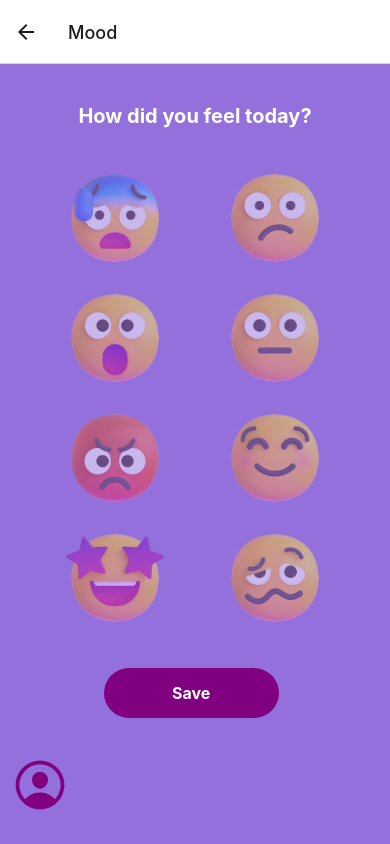
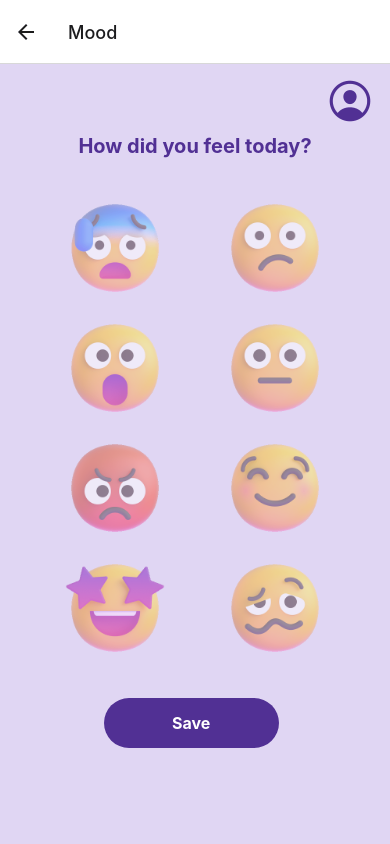
Before and after one commit to paulagambus/Mood-sync, a React Native app: screen /Mood in a window 390 px wide. Built offline with nearby package versions, Linux system fonts and the light colour scheme.

Commit message:
design edited

```diff
--- a/Screens/MoodScreen.js
+++ b/Screens/MoodScreen.js
@@ -47,6 +47,12 @@ export default function MoodScreen ({navigation}) {
 
   return (
     <SafeAreaView style={styles.container1}>
+      <TouchableOpacity style={styles.profileButton} onPress={toggleProfileModal}>
+        <View >
+          <Ionicons name="person-circle-outline" size={50} color={colors.DARK_PURPLE} />
+        </View>
+      </TouchableOpacity>
+      <ProfileModal isVisible={isProfileModalVisible} onClose={toggleProfileModal} />
       <View style={styles.header}>
         <Text style={styles.headerText}>How did you feel today?</Text>
       </View>
@@ -100,12 +106,6 @@ export default function MoodScreen ({navigation}) {
             <Text style={styles.buttonText}>Save</Text>
           </View>
       </TouchableOpacity>
-      <TouchableOpacity style={styles.profileButton} onPress={toggleProfileModal}>
-        <View >
-          <Ionicons name="person-circle-outline" size={60} color={colors.DARK_PURPLE} />
-        </View>
-      </TouchableOpacity>
-      <ProfileModal isVisible={isProfileModalVisible} onClose={toggleProfileModal} />
     </SafeAreaView>
   );
 }
@@ -154,7 +154,7 @@ const styles = StyleSheet.create({
   },
 
   header: {
-    marginTop: 40,
+    marginTop: 70,
     marginBottom: 35,
     alignItems: 'center',
   },
@@ -162,7 +162,7 @@ const styles = StyleSheet.create({
   headerText: {
     fontSize: 20,
     fontWeight: 'bold',
-    color: colors.WHITE,
+    color: colors.DARK_PURPLE,
   },
 
   imageContainer: {
@@ -191,9 +191,10 @@ const styles = StyleSheet.create({
   },
 
   profileButton: {
+    position: 'absolute', // Position the button absolutely
+    right: 5, // Adjust the right margin as needed
     borderRadius: 20, // Make the button circular
     padding: 10, // Add padding for the icon to have some space from the button edge
-    marginBottom: 10, // Add margin to the bottom of the button
-  },
+ },
 
 });
--- a/Screens/Utils/Colors.js
+++ b/Screens/Utils/Colors.js
@@ -1,5 +1,5 @@
 export const colors = {
-    LIGHT_PURPLE: '#9370DB',
-    DARK_PURPLE: '#800080',
+    LIGHT_PURPLE: '#E0D6F3',
+    DARK_PURPLE: '#513094',
     WHITE: 'white',
 };
```
Also changed, not shown: 1 other file (tests, documents, lock files or other folders).
